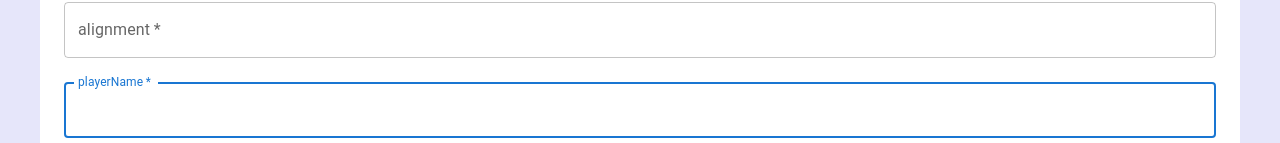
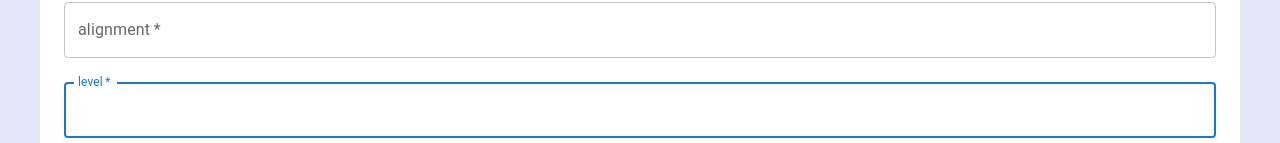
Before and after one commit to mcmcgowan/hero-smith, a React app: page / in a window 1280 px wide. Shown: the part 808-951 px from the top of the page. Built offline with nearby package versions, Linux system fonts and the light colour scheme.

Commit message:
should be rebased

```diff
--- a/src/client/components/BasicInfo.jsx
+++ b/src/client/components/BasicInfo.jsx
@@ -49,10 +49,10 @@ const BasicInfo = () => {
                 margin="normal"
                 required
                 fullWidth
-                id="playerName"
-                label="playerName"
-                name="playerName"
-                autoComplete="playerName"
+                id="level"
+                label="level"
+                name="level"
+                autoComplete="level"
                 autoFocus
             />
         </Container>
```
